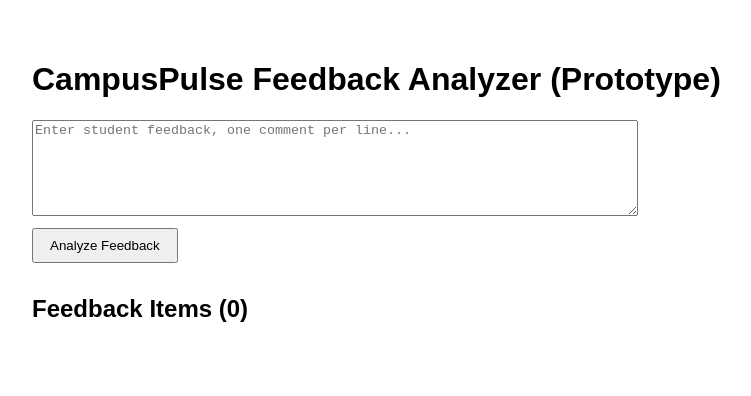
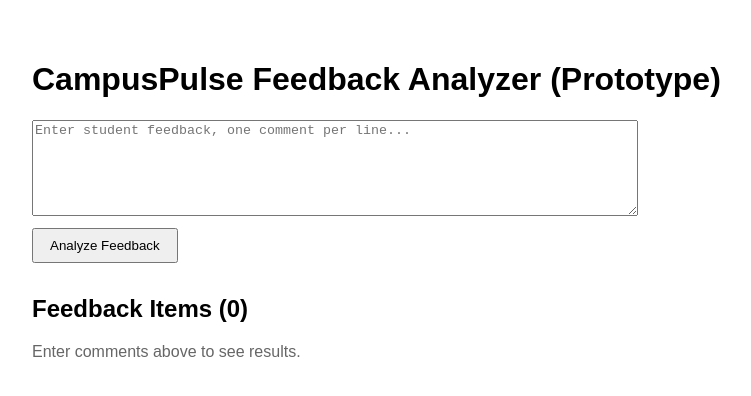
Before and after one commit to NotAzie/pulse-protocol, a React (Vite) app: page / in a window 1280 px wide. Shown: the top 396 px of the page, without its empty margins (8-759 px from the left). Built offline with nearby package versions, Linux system fonts and the light colour scheme.

Commit message:
fix: handle empty lines and whitespace normalization in comment parser

```diff
--- a/src/app/App.tsx
+++ b/src/app/App.tsx
@@ -26,7 +26,10 @@ export function App() {
   const [items, setItems] = useState<FeedbackItem[]>([]);
 
   const handleAnalyze = () => {
-    const lines = text.split('\n');
+    const lines = text.split('\n')
+      .map(line => line.trim())
+      .filter(line => line.length > 0);
+
     const scored = lines.map(line => ({
       text: line,
       sentiment: scoreComment(line)
@@ -51,6 +54,9 @@ export function App() {
 
       <div style={{ marginTop: '2rem' }}>
         <h2>Feedback Items ({items.length})</h2>
+        {items.length === 0 ? (
+          <p style={{ color: '#666' }}>Enter comments above to see results.</p>
+        ) : (
           <ul>
             {items.map((item, i) => (
               <li key={i}>
@@ -58,6 +64,7 @@ export function App() {
               </li>
             ))}
           </ul>
+        )}
       </div>
     </div>
   );
```
Lines whose indentation alone changed are shown as unchanged.
